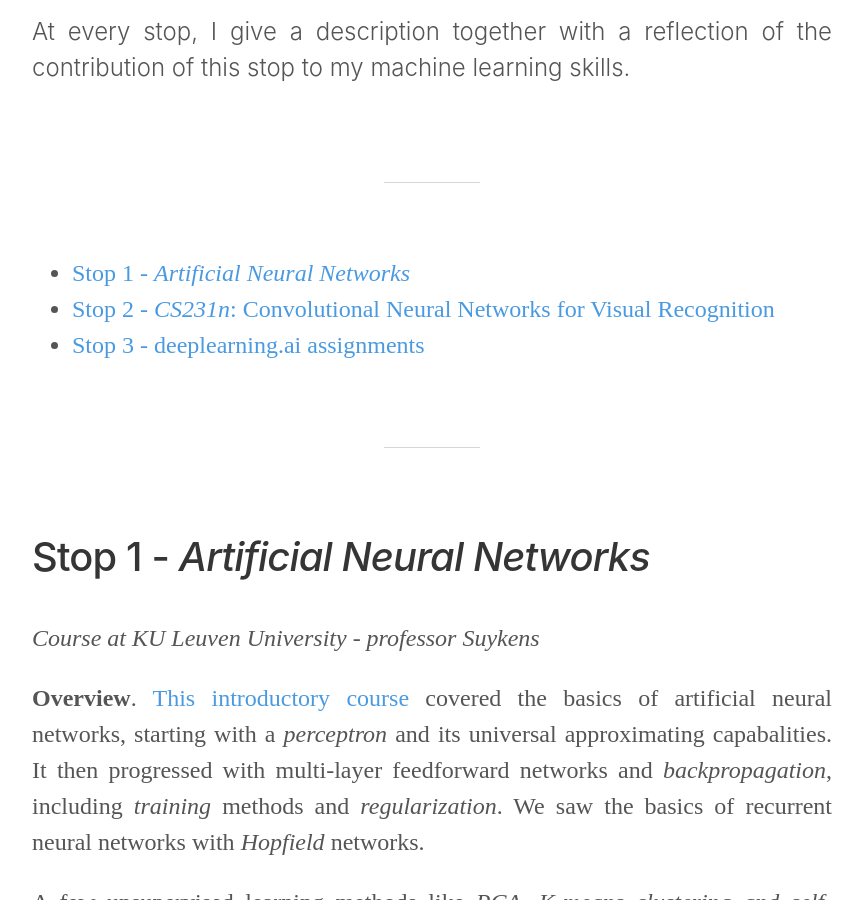
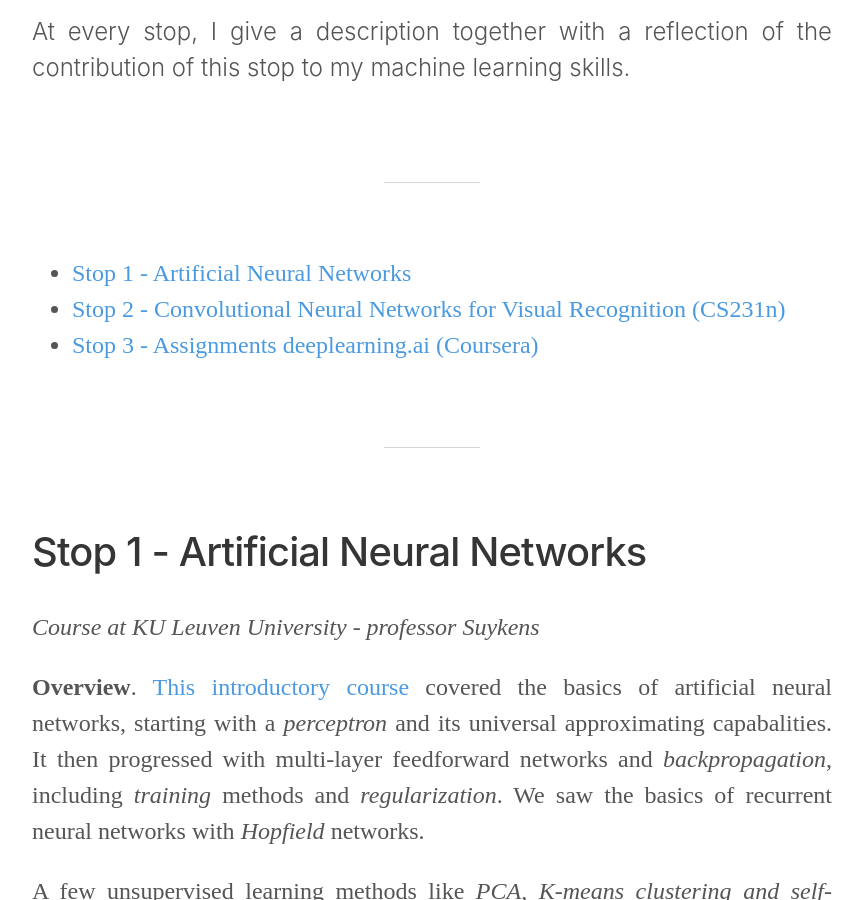
Before and after one commit to jppgks/blog, a Jekyll site: the page built from machine-learning-path.md, in a window 1280 px wide and 900 px high, scrolled down 479 px. Shown: the whole window, without its empty margins (208-1071 px from the left). Built offline with Jekyll 4.4.1, drawn with Linux system fonts in a browser that asks for light colours; some of the changed text lies outside the part shown.

Commit message:
machine learning path formatting changes

```diff
--- a/machine-learning-path.md
+++ b/machine-learning-path.md
@@ -22,7 +22,7 @@
 <br/>
 <div class="post-line"></div>
 
-## Stop 1 - _Artificial Neural Networks_
+## Stop 1 - Artificial Neural Networks
 _Course at KU Leuven University - professor Suykens_
 
 **Overview**. [This introductory course](https://onderwijsaanbod.kuleuven.be/syllabi/e/H02C4AE.htm#activetab=doelstellingen_idp1338320)
@@ -55,7 +55,7 @@
 It's the combination of the theoretical and practical side of things that made this course
 a valuable contribution to my machine learning path.
 
-## Stop 2 - _CS231n_: Convolutional Neural Networks for Visual Recognition
+## Stop 2 - Convolutional Neural Networks for Visual Recognition (CS231n)
 _Course at Stanford University (YouTube) - Andrej Karpathy_
 
 The examples at the end of the ANN course included the remarkable results attained with **convolutional neural networks**.
@@ -63,7 +63,7 @@
 
 TK
 
-## Stop 3 - deeplearning.ai assignments
+## Stop 3 - Assignments deeplearning.ai (Coursera)
 _Coursera courses (1-3, 4 & 5 aren't open yet at time of writing) - Andrew Ng_
 
 **Overview.** [Andrew Ng's deep learning courses](https://www.coursera.org/specializations/deep-learning) became available on Coursera [last week](https://twitter.com/AndrewYNg/status/894994683931148288) (August 8, 2017), so I had to check them out. It turns out that the material covered in the first three of the 5 courses (only three open at time of writing) is more or less the same as what I had seen at stop 1 and 2. I took this opportunity to validate my learnings, and went through all of the quizzes and programming assignments. I published my solutions [on GitHub](https://github.com/jppgks/coursera-deeplearning.ai).
```
